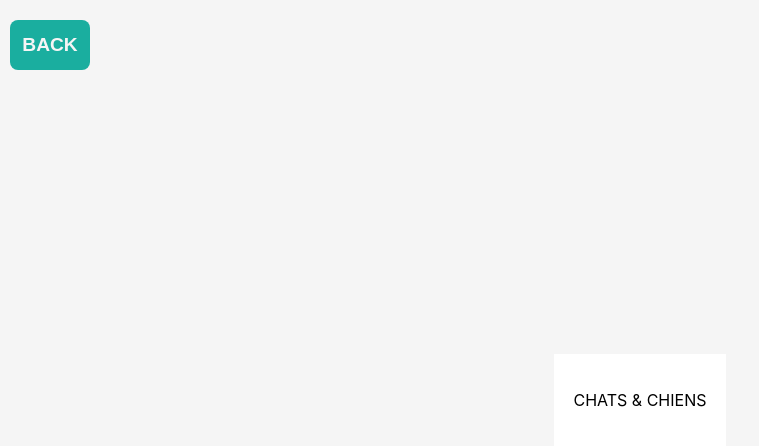
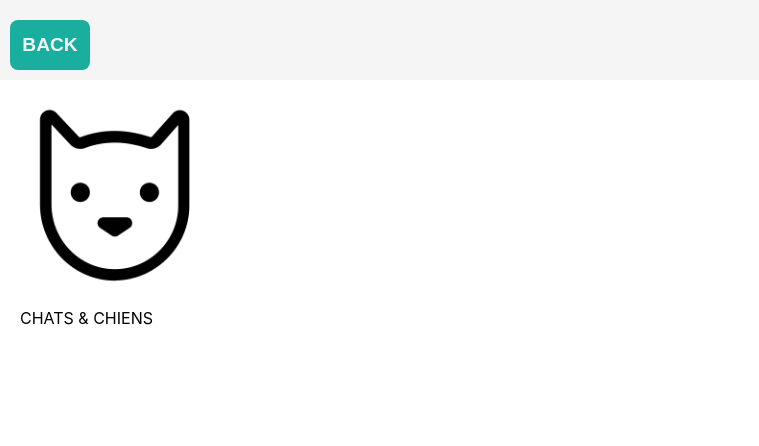
Before and after one commit to e-hainaux/helenepetsitting-frontend, a Next.js app: page / in a window 1280 px wide. Both pictures are taken after a click on the button 128 px from the left and 68 px from the top of the page. Shown: the top 446 px of the page, without its empty margins (0-759 px from the left). Built offline with nearby package versions, Linux system fonts and the light colour scheme.

Commit message:
Travail sur ChatsChiens.js

```diff
--- a/components/ChatsChiens.js
+++ b/components/ChatsChiens.js
@@ -1,14 +1,23 @@
 import React from "react";
+import Image from "next/image";
 import styles from "../styles/Modal.module.css";
 import BackButton from "./BackButton";
+import cat from "../public/Images/cat.png";
 
 function ChatsChiens({ onClose }) {
   return (
     <div className={styles.mainContainer}>
-      <BackButton onClose={onClose} />
+      <div className={styles.backBtnContainer}>
+        <BackButton onClose={onClose} />
+      </div>
 
       <div className={styles.content}>
-        <p>CHATS & CHIENS</p>
+        <div className={styles.chatschiens}>
+          <Image className={styles.objectFit} src={cat} />
+        </div>
+        <div className={styles.txtContainer}>
+          <p>CHATS & CHIENS</p>
+        </div>
       </div>
     </div>
   );
--- a/styles/Modal.module.css
+++ b/styles/Modal.module.css
@@ -8,13 +8,20 @@
   height: 100%; */
   /* background-color: rgba(0, 0, 0, 0.5); */
   display: flex;
-  justify-content: center;
+  flex-direction: column;
+  justify-content: space-between;
   align-items: center;
   z-index: 9999;
   background-color: whitesmoke;
 }
-
+.backBtnContainer {
+  width: 100%;
+  /* height: 15%; */
+  min-height: 80px;
+}
 .content {
+  width: 100%;
+  height: 100%;
   background-color: white;
   padding: 20px;
 }
@@ -25,3 +32,17 @@
   left: 10px;
   z-index: 99999;
 }
+
+.chatschiens {
+  display: flex;
+  width: 15vw;
+  height: auto;
+  box-sizing: content-box !important;
+}
+
+.objectFit {
+  background-color: transparent;
+  object-fit: contain;
+
+  /* border: 2px solid red !important; */
+}
```
